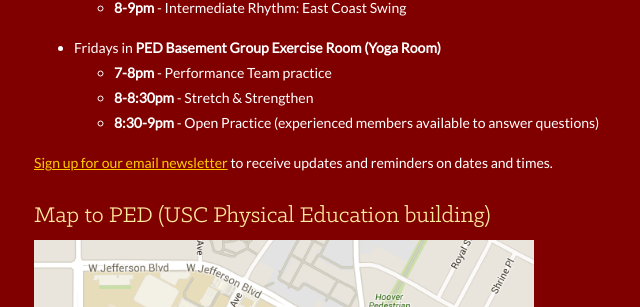
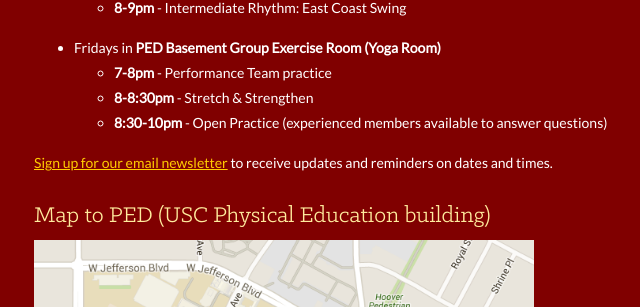
Before and after one commit to uscballroom/uscballroom.github.io, a Jekyll site: the page built from _pages/schedule.html, in a window 1280 px wide. Shown: the part 592-899 px from the top of the page, without its empty margins (171-811 px from the left). Built offline with Jekyll 4.4.1, drawn with Linux system fonts in a browser that asks for light colours; some web fonts are replaced.

Commit message:
Fixed Friday practice time (Dana)

```diff
--- a/_pages/schedule.html
+++ b/_pages/schedule.html
@@ -28,7 +28,7 @@ title: Schedule
       <ul>
         <li><b>7-8pm</b> - Performance Team practice</li>
         <li><b>8-8:30pm</b> - Stretch &amp; Strengthen</li>
-        <li><b>8:30-9pm</b> - Open Practice (experienced members available to answer questions)</li>
+        <li><b>8:30-10pm</b> - Open Practice (experienced members available to answer questions)</li>
       </ul>
     </ul>
     <p><a href="http://bit.ly/uscballroomsignup" target="_blank">Sign up for our email newsletter</a> to receive updates and reminders on dates and times.</p>
```
